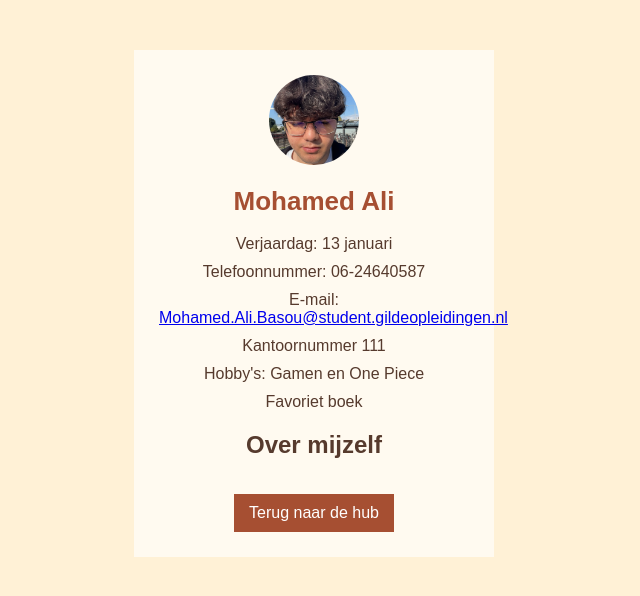
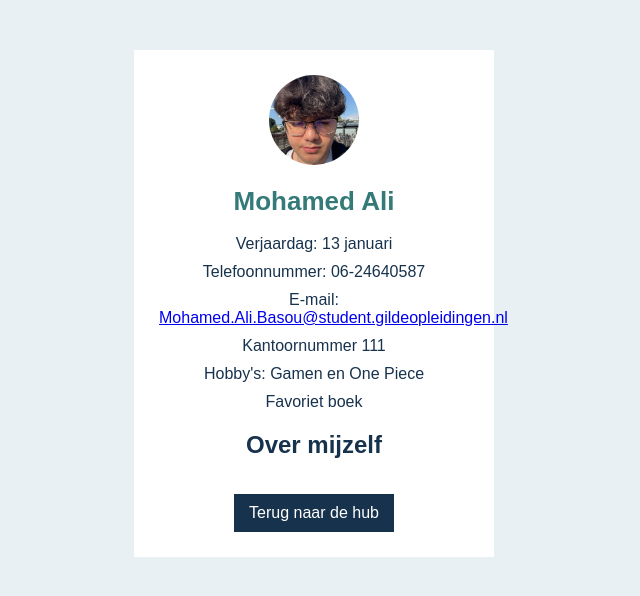
Before and after one commit to jeremy2315/cool, a plain HTML site: page smoelenboekHTML/mohamedali.html in a window 1280 px wide. Shown: the whole page, without its empty margins (326-966 px from the left). Drawn offline with Linux system fonts and the light colour scheme.

Commit message:
users changes

```diff
--- a/smoelenboekHTML/davino.css
+++ b/smoelenboekHTML/davino.css
@@ -12,7 +12,7 @@ body {
     max-width: 360px;
     margin: 30px auto;
     padding: 25px;
-    background: white;
+    background: #ffffff;
 }
 
 .profiel-box img {
@@ -36,6 +36,6 @@ body {
     margin-top: 15px;
     padding: 10px 15px;
     background: #17324d;
-    color: white;
+    color: #ffffff;
     text-decoration: none;
 }
--- a/smoelenboekHTML/mohamedali.css
+++ b/smoelenboekHTML/mohamedali.css
@@ -1,8 +1,8 @@
 body {
     margin: 0;
     padding: 20px;
-    background: #fff1d6;
-    color: #563a2d;
+    background: #e8f0f3;
+    color: #17324d;
     font-family: Arial, sans-serif;
     text-align: center;
 }
@@ -12,7 +12,7 @@ body {
     max-width: 360px;
     margin: 30px auto;
     padding: 25px;
-    background: #fffaf0;
+    background: #ffffff;
 }
 
 .profiel-box img {
@@ -23,7 +23,7 @@ body {
 }
 
 .profiel-box h1 {
-    color: #a64f32;
+    color: #347a79;
     font-size: 26px;
 }
 
@@ -35,7 +35,7 @@ body {
     display: inline-block;
     margin-top: 15px;
     padding: 10px 15px;
-    background: #a64f32;
-    color: white;
+    background: #17324d;
+    color: #ffffff;
     text-decoration: none;
 }
```
